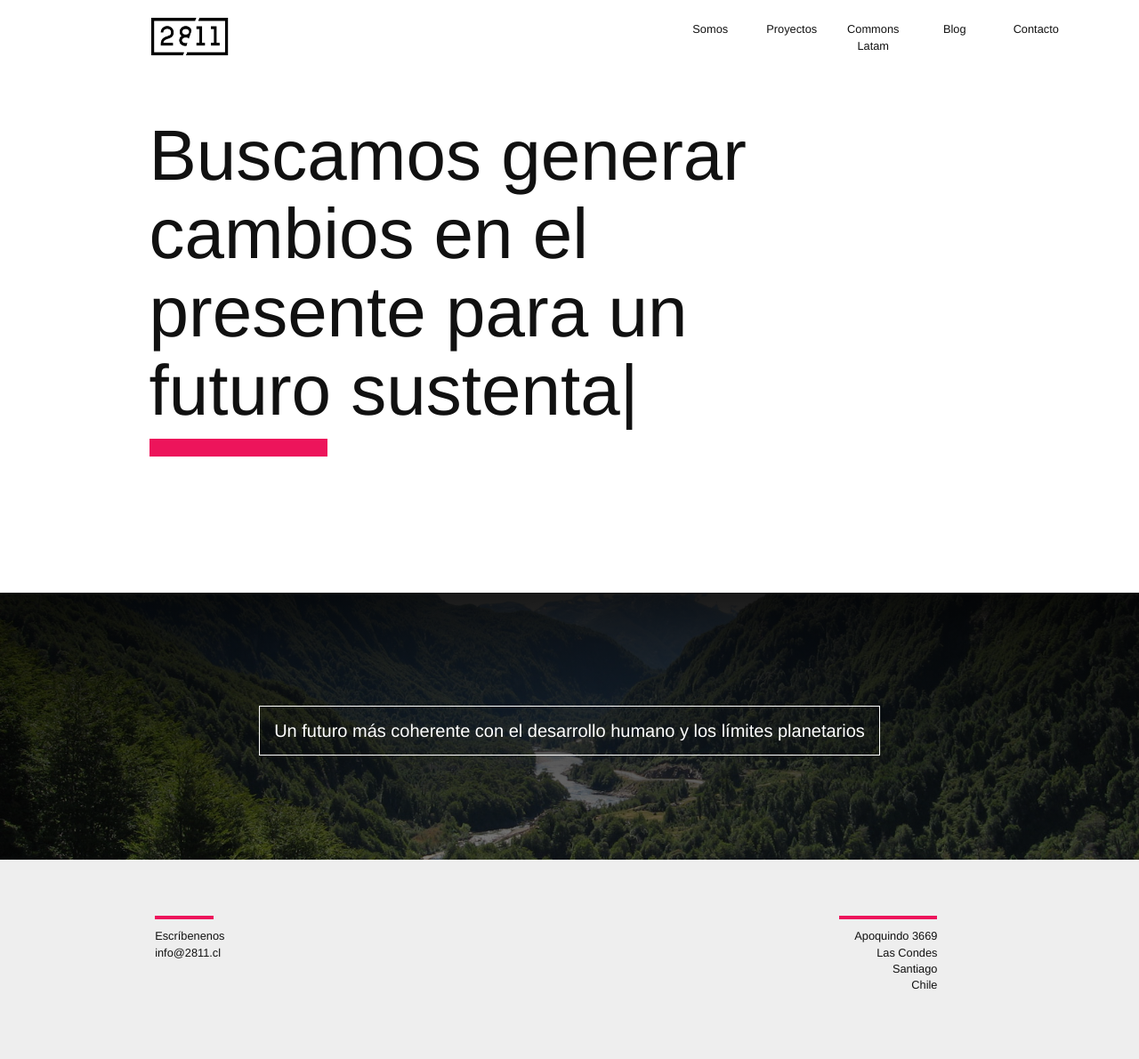
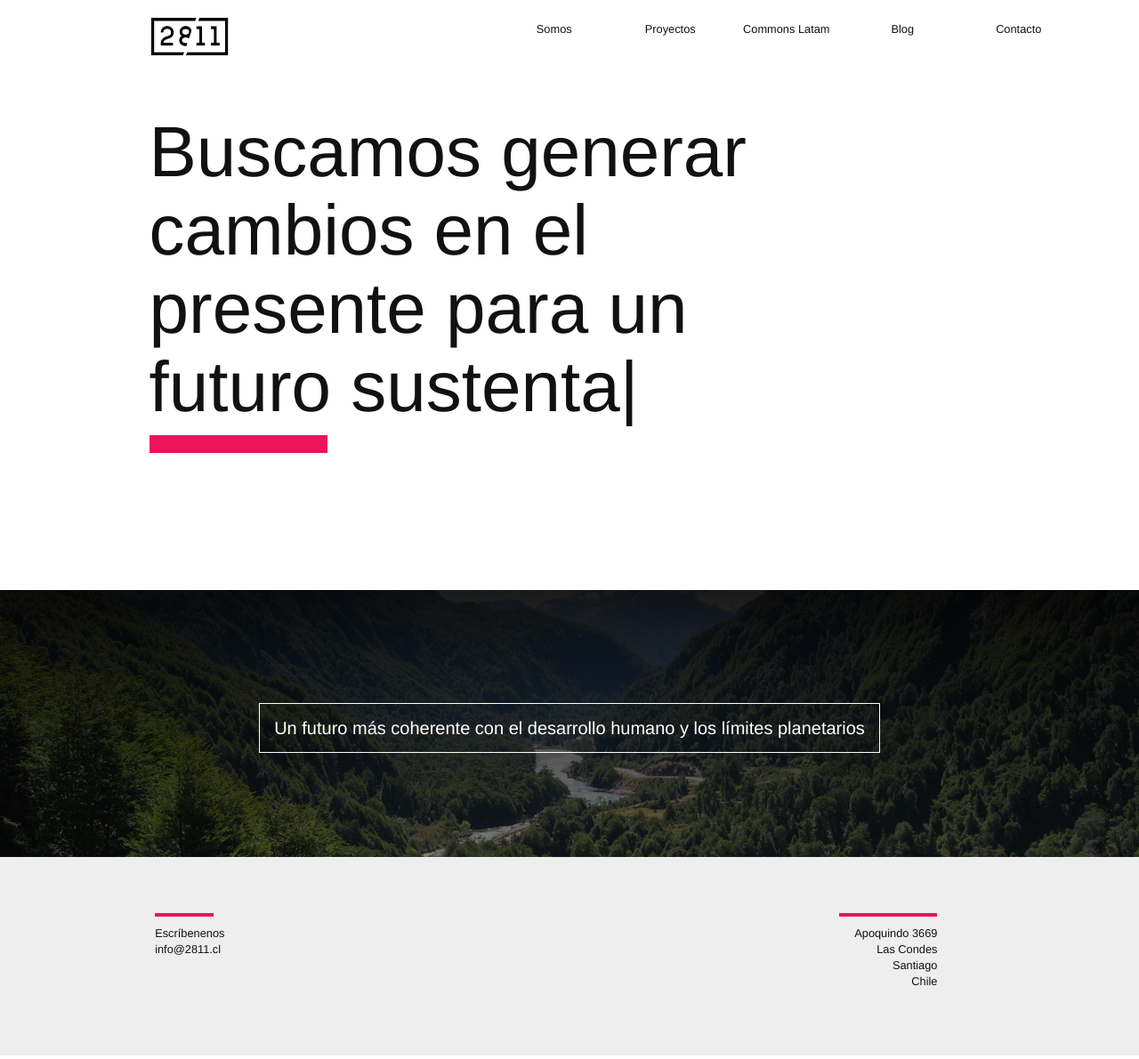
Before and after one commit to 2811Chile/2811Chile.github.io, a Jekyll site: the page built from index.md, in a window 1280 px wide. Shown: the whole page at 89% size. Built offline with Jekyll 4.4.1, drawn with Linux system fonts in a browser that asks for light colours; nearby versions of some CDN libraries; some web fonts are replaced.

Commit message:
Update header.html

```diff
--- a/_includes/header.html
+++ b/_includes/header.html
@@ -1,9 +1,9 @@
 <header class="container">
   <div class="row">
-    <div class="col-xs-6 col-xs-offset-1">
+    <div class="col-xs-4 col-xs-offset-1">
       <a href="/"><img src="{{ "assets/images/logos/2811.png" | relative_url }}" class="branding" alt="{{ site.title }}" /></a>
     </div>
-    <div class="col-xs-5">
+    <div class="col-xs-7">
       <nav role="navigation" id="nav">
         <input class="trigger" type="checkbox" id="mainNavButton">
         <label for="mainNavButton" onclick></label>
```
